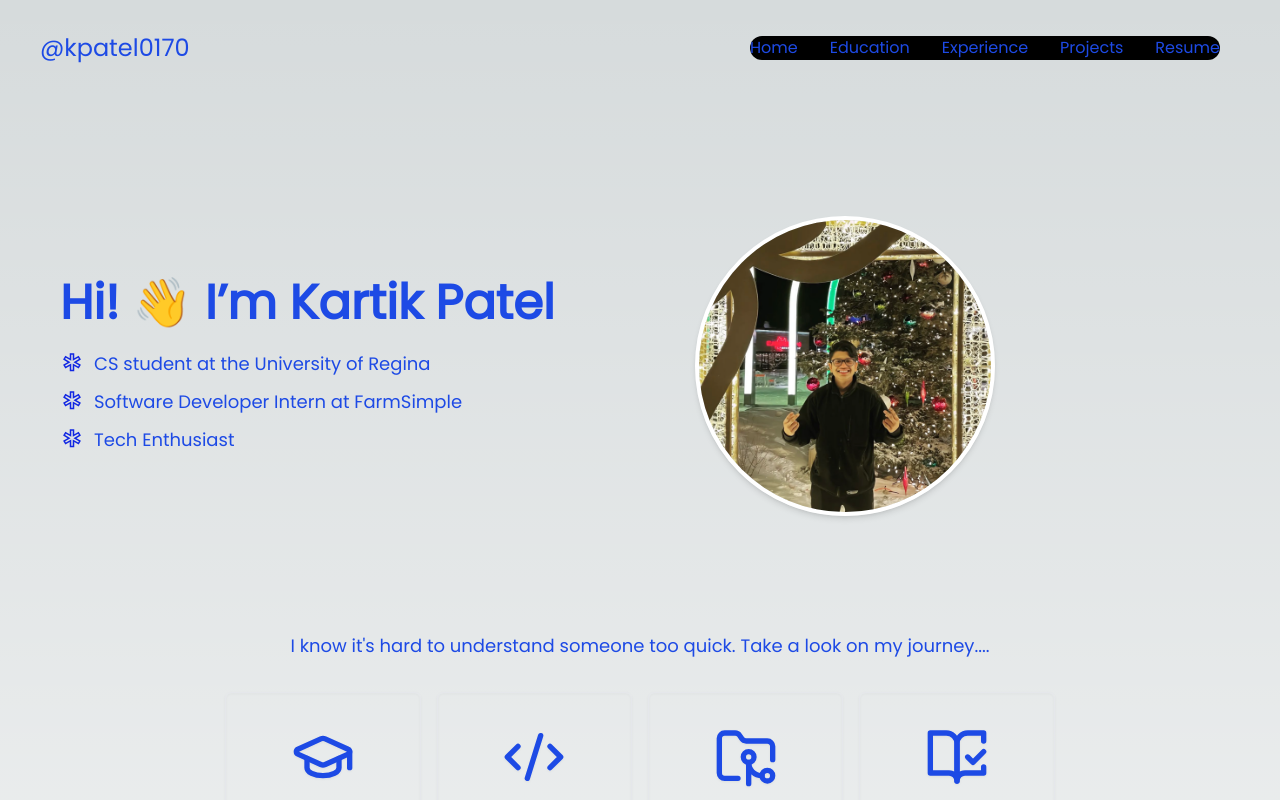
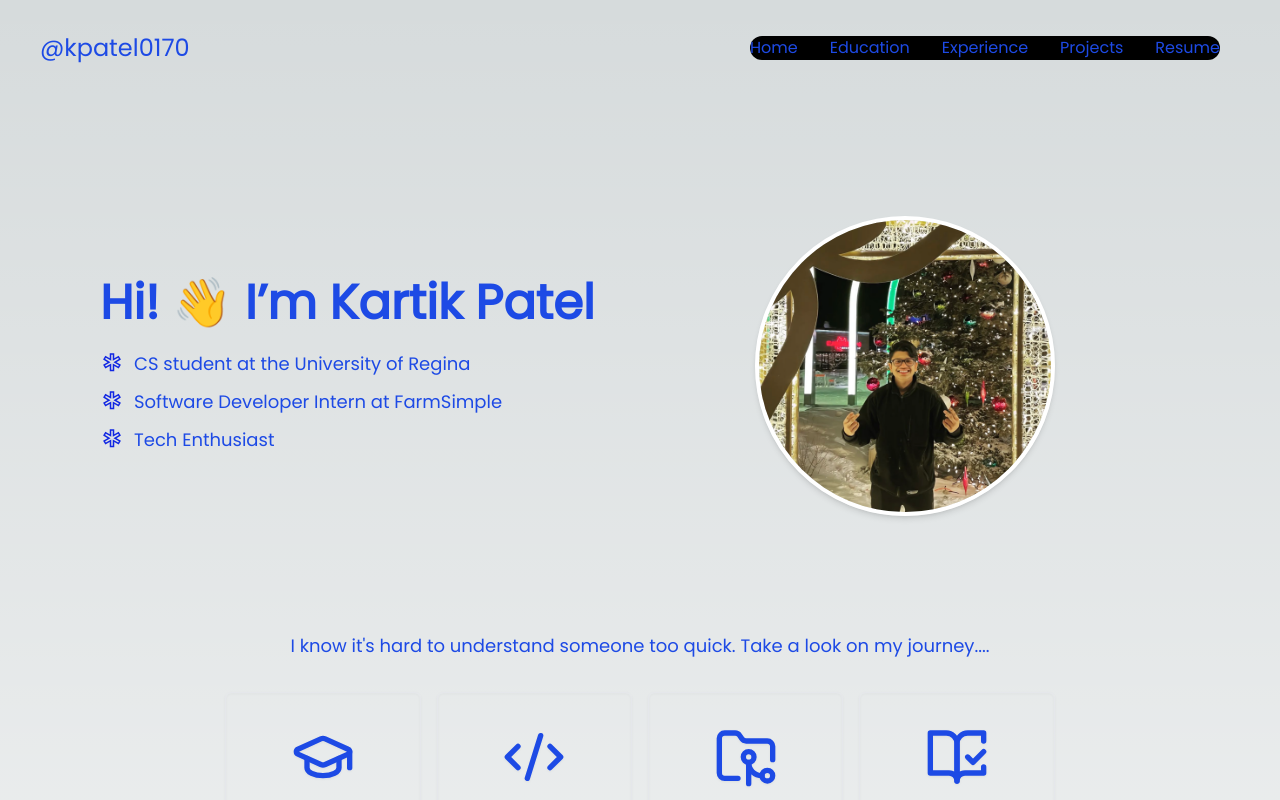
Before and after one commit to kpatel0170/kpatel0170.github.io, a React (Create React App) app: page / in a window 1280 px wide. Shown: the top 800 px of the page. Built offline with nearby package versions, Linux system fonts and the light colour scheme.

Commit message:
Update: responsive UI

```diff
--- a/src/components/HeroSection/HeroSection.js
+++ b/src/components/HeroSection/HeroSection.js
@@ -24,11 +24,11 @@ const HeroSection = ({ data }) => {
   return (
     <div className="mb-[100px]">
       <div
-        className={`flex flex-col items-center gap-[70px] lg-1150:gap-[1000px] ${
+        className={`flex flex-col items-center gap-[70px] lg:pl-10 lg-1150:gap-[1000px] ${
           data.reverse ? "md:flex-row-reverse" : "md:flex-row"
         }`}
       >
-        <div className="flex-1">
+        <div className="flex-1 lg:pl-20">
           <div className="w-[300px] h-[300px] rounded-full overflow-hidden shadow-md border-4 border-white scale-image">
             <img
               src={data.img}
```
